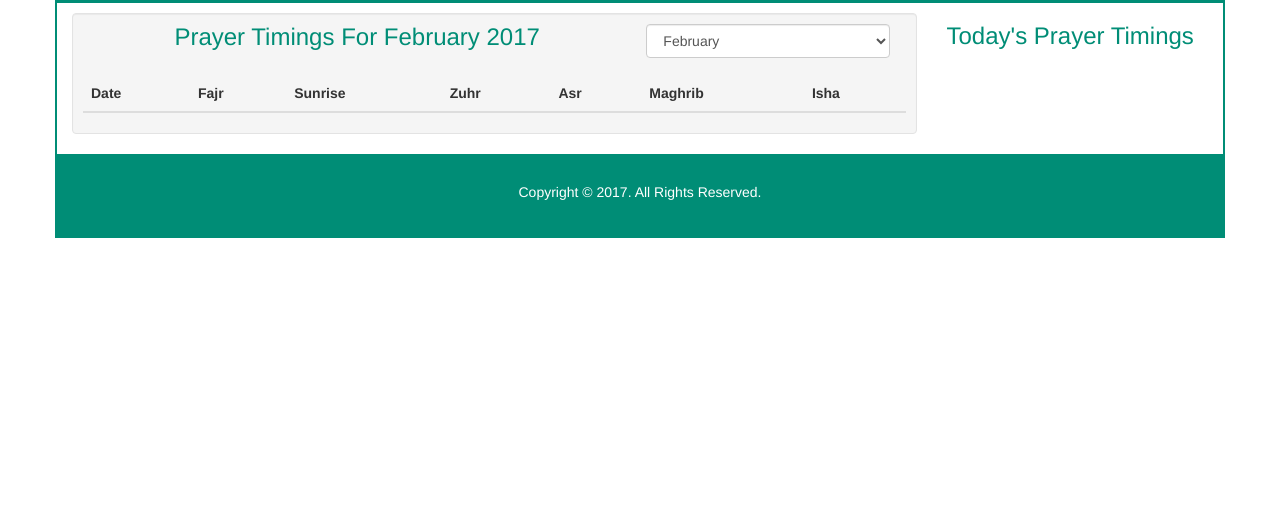
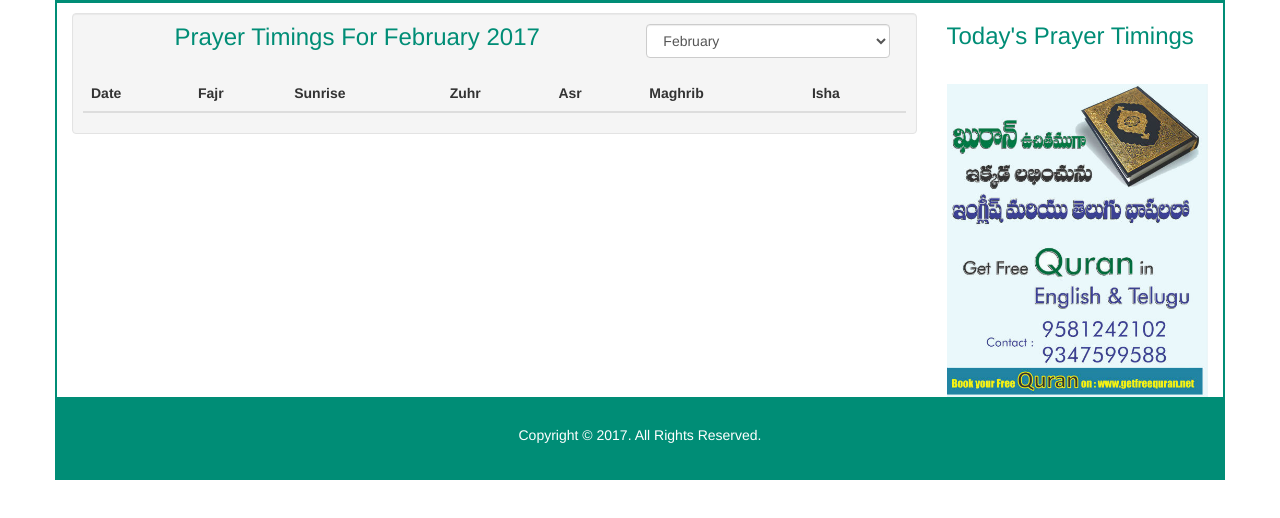
Before and after one commit to shaikmutherpasha/namaztimings.github.io, a plain HTML site: page index.html in a window 1280 px wide. Shown: the part 114-632 px from the top of the page. Drawn offline with Linux system fonts and the light colour scheme; no server answers.

Commit message:
Update index.html

```diff
--- a/index.html
+++ b/index.html
@@ -72,9 +72,9 @@
                     <tbody>
                     </tbody>
                 </table>
-             <!--   <div class="add-image">
+                <div class="add-image">
                     <img class="img-responsive" src="assets/add.jpg">
-                </div>-->
+                </div>
             </div>
         </div>
     </div>
```
